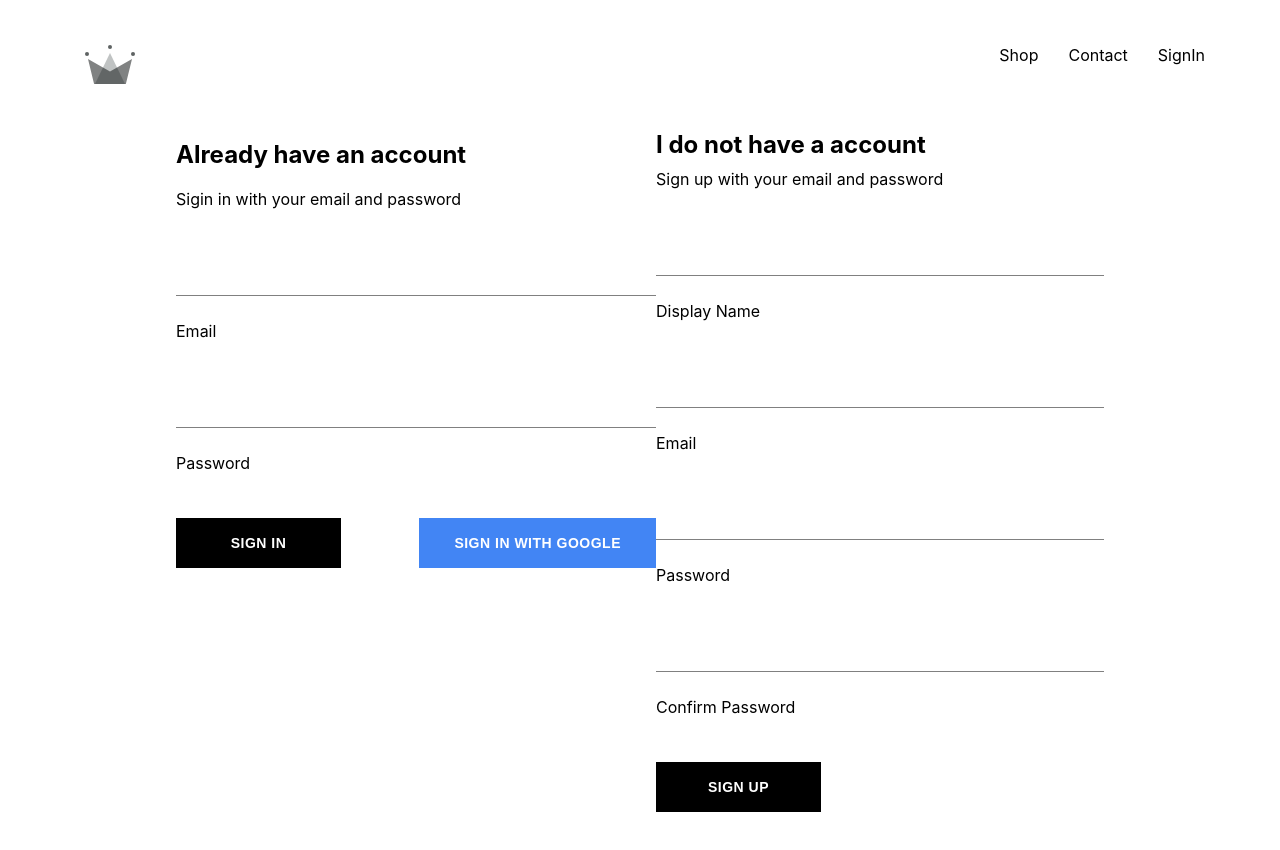
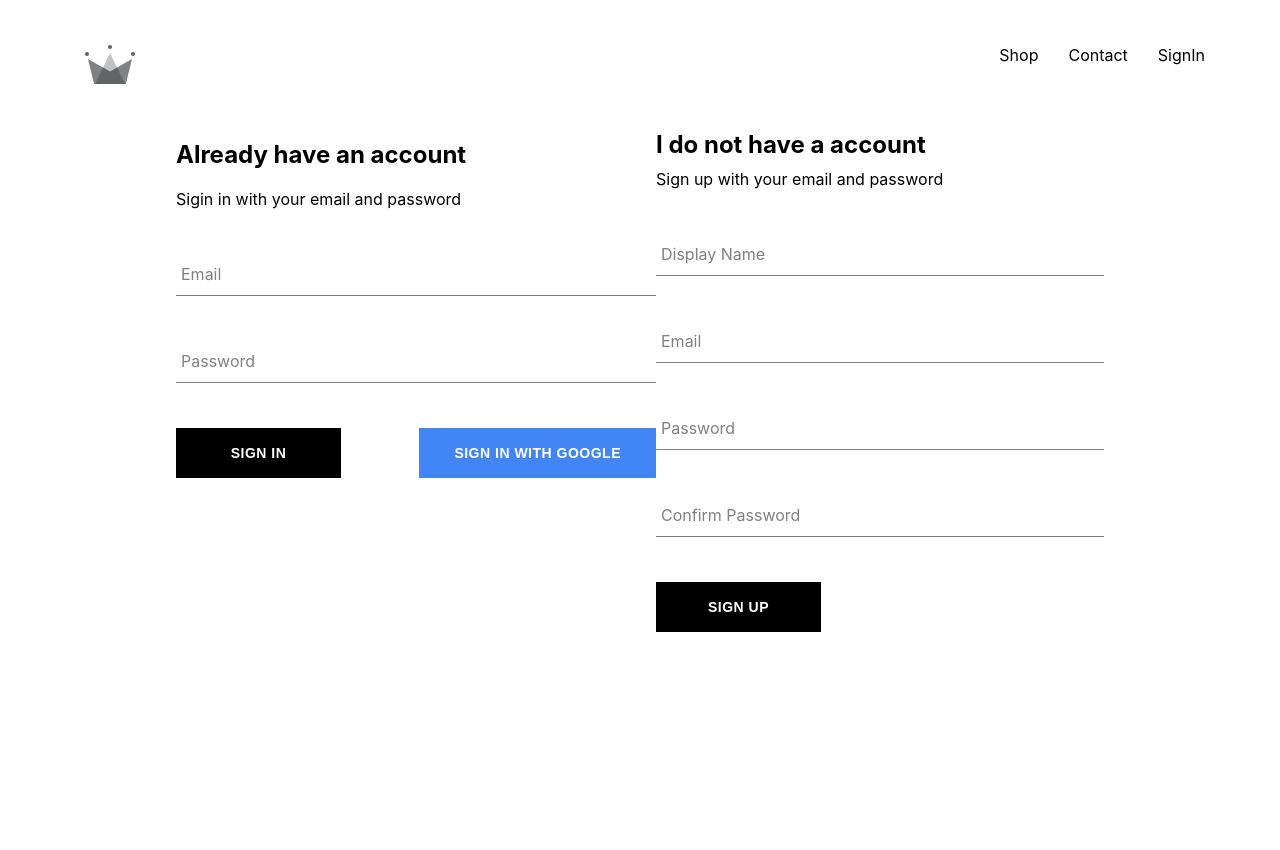
Before and after one commit to shivanssh/kings-clothing, a React (Create React App) app: page /signin in a window 1280 px wide. Shown: the top 850 px of the page. After the commit the page ends 800 px from the top, so only its background shows below. Built offline with nearby package versions, Linux system fonts and the light colour scheme; no server answers.

Commit message:
update form state logic and style

```diff
--- a/src/components/FormInput/FormInput.scss
+++ b/src/components/FormInput/FormInput.scss
@@ -39,18 +39,18 @@ $sub-color: grey;
     line-height: 0.3em;
   }
 
-  // .form-input-label {
-  //   color: $sub-color;
-  //   font-size: 16px;
-  //   font-weight: normal;
-  //   position: absolute;
-  //   pointer-events: none;
-  //   left: 5px;
-  //   top: 10px;
-  //   transition: 300ms ease all;
+  .form-input-label {
+    color: $sub-color;
+    font-size: 16px;
+    font-weight: normal;
+    position: absolute;
+    pointer-events: none;
+    left: 5px;
+    top: 10px;
+    transition: 300ms ease all;
 
-  //   &.shrink {
-  //     @include shrinkLabel();
-  //   }
-  // }
+    &.shrink {
+      @include shrinkLabel();
+    }
+  }
 }
--- a/src/components/SignUp/SignUp.js
+++ b/src/components/SignUp/SignUp.js
@@ -6,43 +6,24 @@ import { createUserWithEmailAndPassword } from 'firebase/auth';
 import { auth, createUserProfileDocument } from '../../utils/firebase';
 
 const SignUp = () => {
-  const [email, setEmail] = useState('');
-  const [displayName, setDisplayName] = useState('');
-  const [passowrd, setPassowrd] = useState('');
-  const [confirmPassword, setConfirmPassword] = useState('');
-
-  const clearState = () => {
-    setEmail('');
-    setPassowrd('');
-    setConfirmPassword('');
-    setDisplayName('');
+  const initialState = {
+    displayName: '',
+    email: '',
+    password: '',
+    confirmPassword: '',
   };
+  const [formValue, setFormValue] = useState(initialState);
 
   const handleChange = (event) => {
     const { value, name } = event.target;
-    // eslint-disable-next-line default-case
-    switch (name) {
-      case 'email':
-        setEmail(value);
-        break;
-      case 'displayName':
-        setDisplayName(value);
-        break;
-      case 'password':
-        setPassowrd(value);
-        break;
-      case 'confirmPassword':
-        setConfirmPassword(value);
-        break;
-    }
+    setFormValue({ ...formValue, [name]: value });
   };
   const handleSubmit = async (event) => {
     event.preventDefault();
-
-    if (passowrd !== confirmPassword) {
+    const { displayName, email, password, confirmPassword } = formValue;
+    if (password !== confirmPassword) {
       alert("password didn't match");
-      setPassowrd('');
-      setConfirmPassword('');
+      setFormValue({ ...formValue, password: '', confirmPassword: '' });
       return;
     }
 
@@ -50,11 +31,11 @@ const SignUp = () => {
       const { user } = await createUserWithEmailAndPassword(
         auth,
         email,
-        passowrd
+        password
       );
 
       await createUserProfileDocument(user, { displayName });
-      clearState();
+      setFormValue(initialState);
     } catch (error) {
       console.log(error, '--------------err');
     }
@@ -70,7 +51,7 @@ const SignUp = () => {
           label='Display Name'
           name='displayName'
           handleChange={handleChange}
-          value={displayName}
+          value={formValue.displayName}
           required
         />
         <FormInput
@@ -78,7 +59,7 @@ const SignUp = () => {
           label='Email'
           name='email'
           handleChange={handleChange}
-          value={email}
+          value={formValue.email}
           required
         />
         <FormInput
@@ -86,7 +67,7 @@ const SignUp = () => {
           label='Password'
           name='password'
           handleChange={handleChange}
-          value={passowrd}
+          value={formValue.password}
           required
         />
         <FormInput
@@ -94,7 +75,7 @@ const SignUp = () => {
           label='Confirm Password'
           name='confirmPassword'
           handleChange={handleChange}
-          value={confirmPassword}
+          value={formValue.confirmPassword}
           required
         />
         <CustomButton>Sign Up</CustomButton>
```
